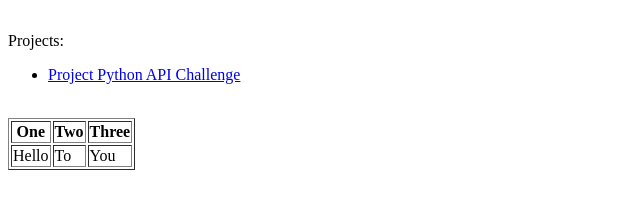
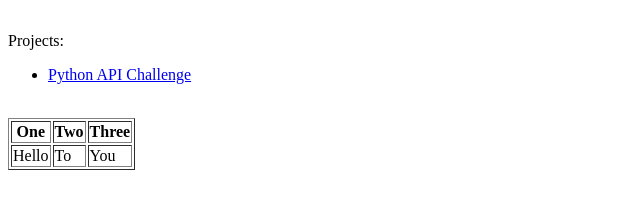
Before and after one commit to jayhjman/jayhjman.github.io, a plain HTML site: page index.html in a window 1280 px wide. Shown: the part 368-574 px from the top of the page, 0-640 px from the left. Drawn offline with Linux system fonts and the light colour scheme.

Commit message:
added removed project

```diff
--- a/index.html
+++ b/index.html
@@ -22,7 +22,7 @@
    Projects:
    <ul>
     <li>
-      <a href="https://jayhjman.github.io/python-api-challenge/" target="_blank"> Project Python API Challenge</a>
+      <a href="https://jayhjman.github.io/python-api-challenge/" target="_blank">Python API Challenge</a>
     </li>
   </ul>
 
```
